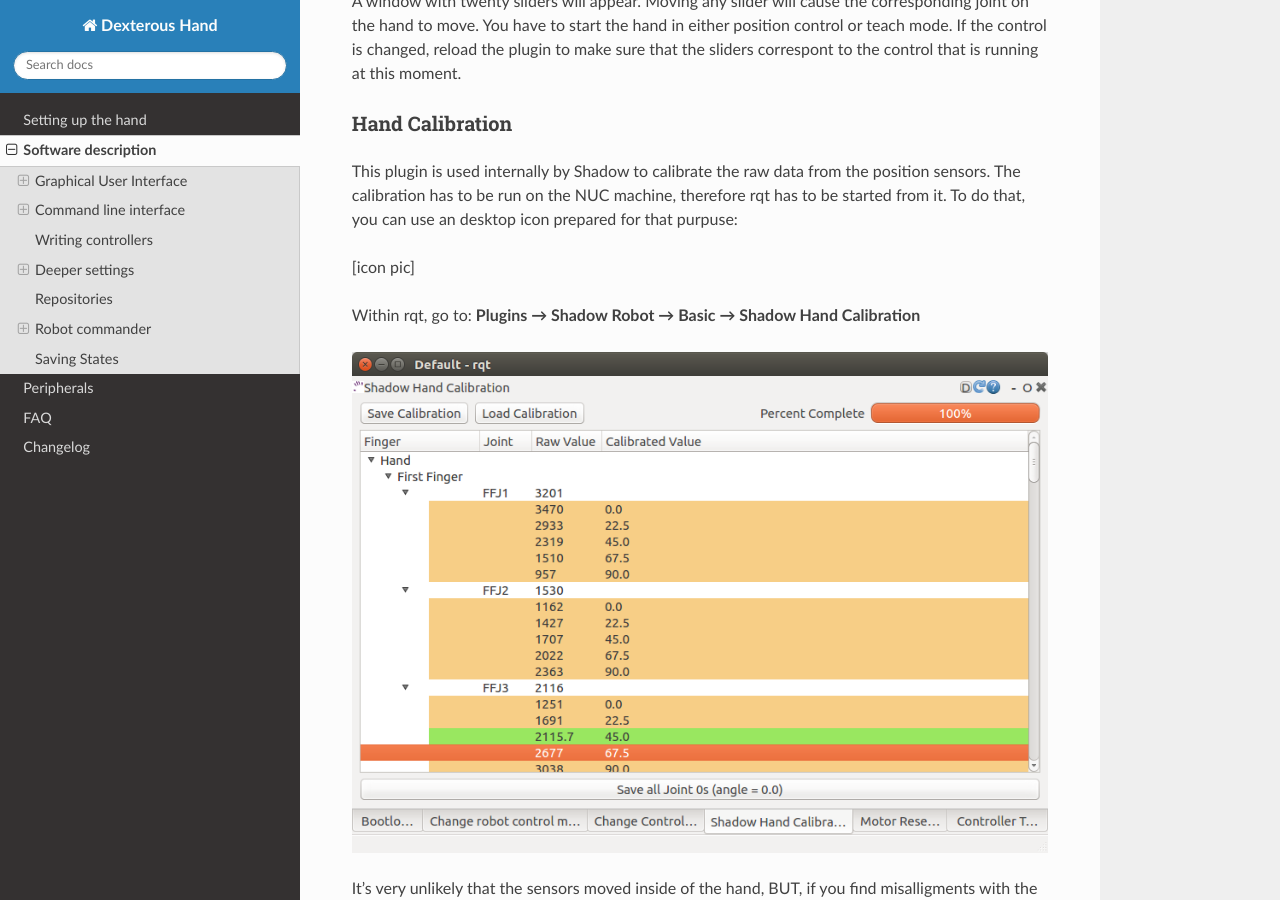
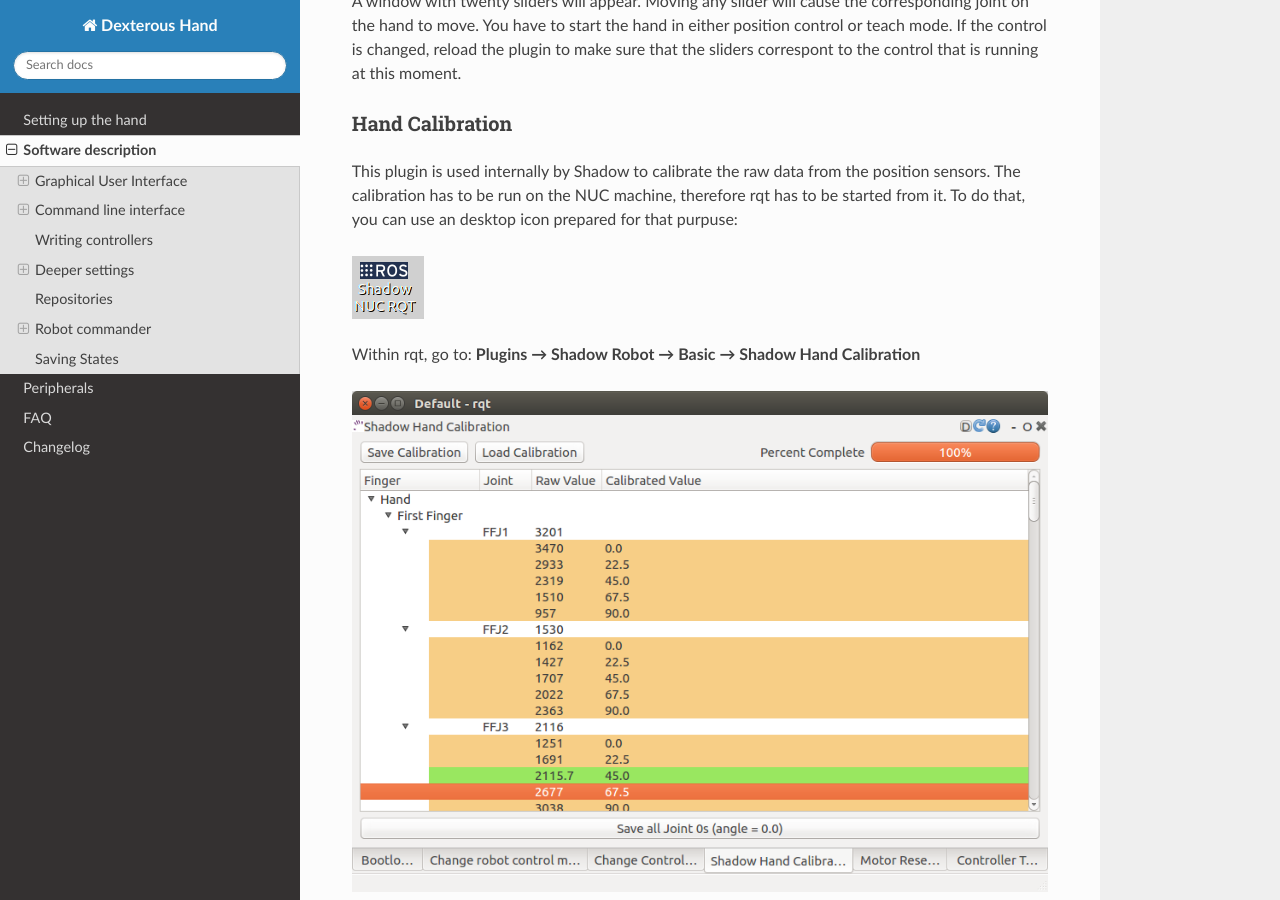
Before and after one commit to shadow-robot/sr_dexterous_hand_documentation, a Sphinx documentation site: the page built from docs/user_guide/2_software_description.md, in a window 1280 px wide and 900 px high, scrolled down 8228 px. Built offline with Sphinx 7.4.7 and the Read the Docs theme 2.0.0, drawn with Linux system fonts in a browser that asks for light colours.

Commit message:
adding rqt icon

```diff
--- a/docs/user_guide/2_software_description.md
+++ b/docs/user_guide/2_software_description.md
@@ -181,7 +181,7 @@ A simple interface has been provided to control the position of each joint using
 ### Hand Calibration
 This plugin is used internally by Shadow to calibrate the raw data from the position sensors. The calibration has to be run on the NUC machine, therefore rqt has to be started from it. To do that, you can use an desktop icon prepared for that purpuse:
 
-[icon pic]
+![Shadow NUC RQT](../img/shadow_nuc_rqt.png)
 
 Within rqt, go to:
 	**Plugins → Shadow Robot → Basic → Shadow Hand Calibration**
```
Also changed, not shown: docs/img/shadow_nuc_rqt.png (added).
